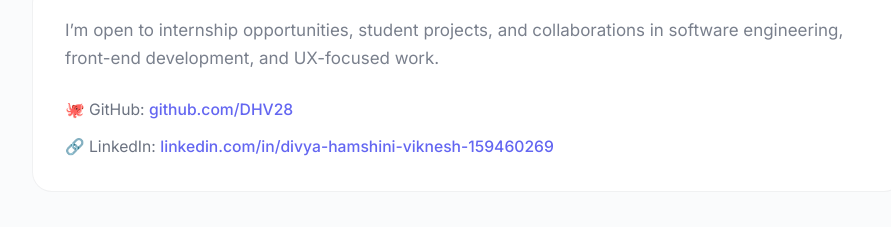
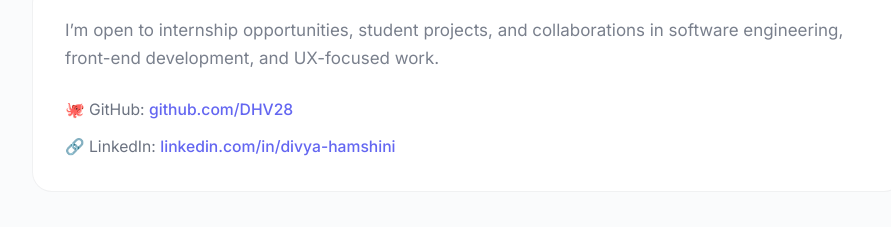
Before and after one commit to DHV28/divya-portfolio, a React (Vite) app: page / in a window 1280 px wide. Shown: the part 4602-4829 px from the top of the page, without its empty margins (172-1063 px from the left). Built offline with nearby package versions, Linux system fonts and the light colour scheme.

Commit message:
Update Contact.jsx with new linkedin url

```diff
--- a/src/components/Contact.jsx
+++ b/src/components/Contact.jsx
@@ -29,7 +29,7 @@ const Contact = () => {
               target="_blank"
               rel="noreferrer"
             >
-              linkedin.com/in/divya-hamshini-viknesh-159460269
+              linkedin.com/in/divya-hamshini
             </a>
           </p>
         </div>
```
